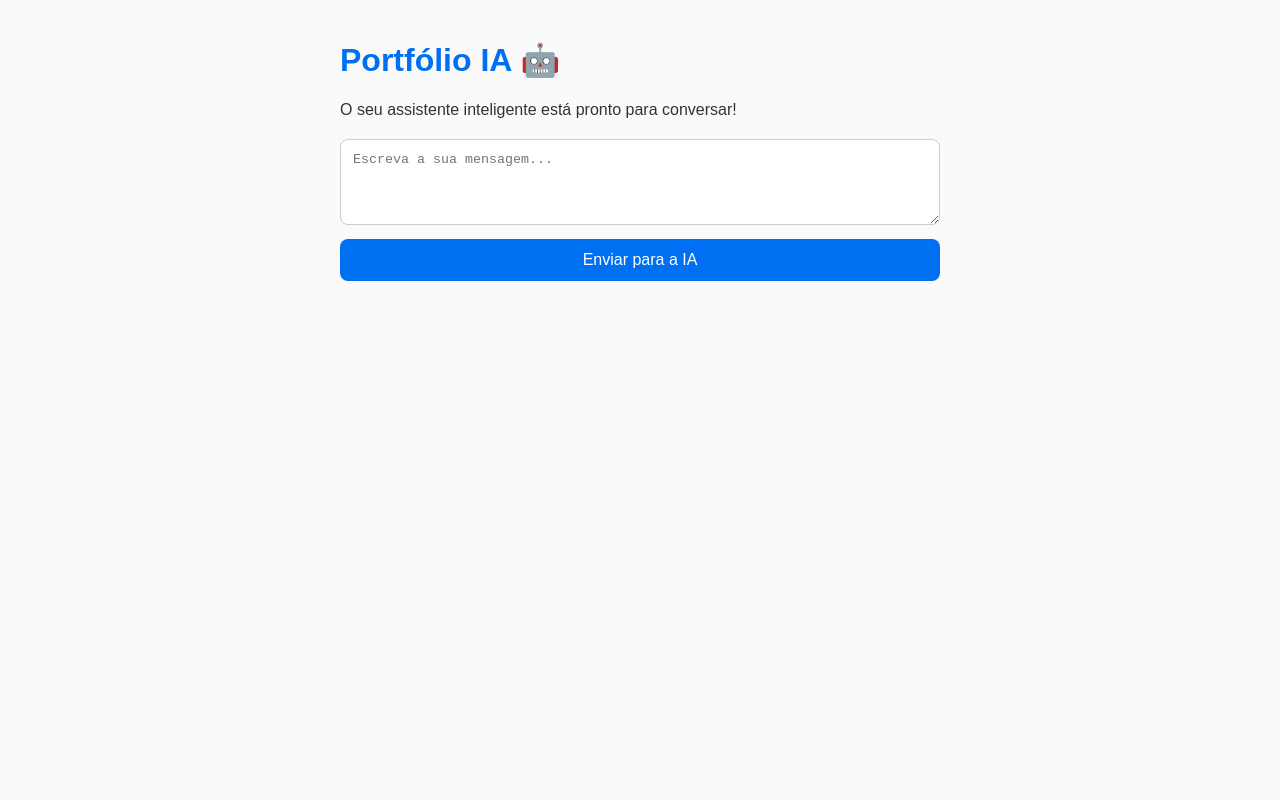
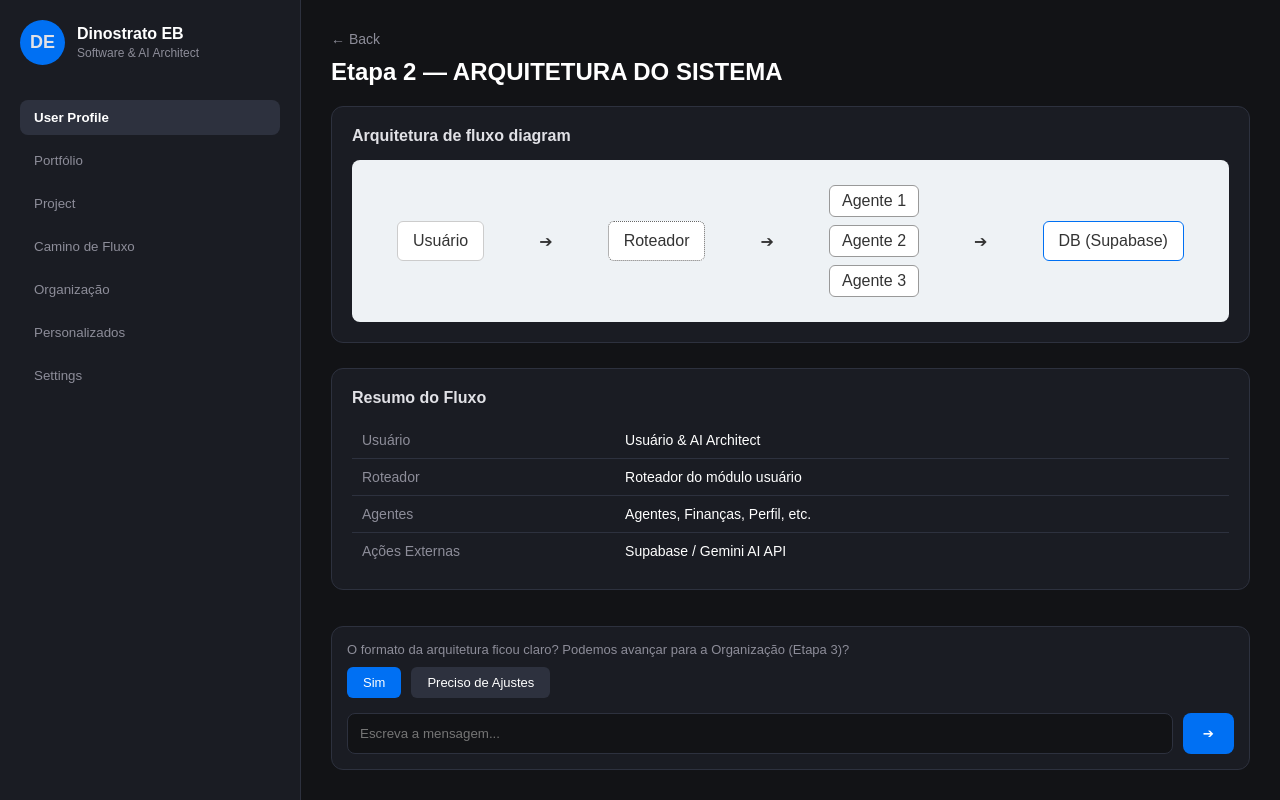
Before and after one commit to 95673/meu-portfolio-ia, a Next.js app: page / in a window 1280 px wide. Built offline with nearby package versions, Linux system fonts and the light colour scheme.

Commit message:
Enhance chat functionality and UI structure
Refactor message handling and UI layout for better user experience.

```diff
--- a/src/app/page.js
+++ b/src/app/page.js
@@ -2,83 +2,189 @@
 import { useState } from 'react';
 
 export default function Home() {
+  const [activeTab, setActiveTab] = useState('User Profile');
+  const [messages, setMessages] = useState([]);
   const [input, setInput] = useState('');
-  const [response, setResponse] = useState('');
   const [loading, setLoading] = useState(false);
 
-  const handleSend = async () => {
-    if (!input.trim()) return;
+  const handleSend = async (textToSend) => {
+    const query = textToSend || input;
+    if (!query.trim()) return;
+
+    const userMsg = { sender: 'user', text: query };
+    setMessages((prev) => [...prev, userMsg]);
+    if (!textToSend) setInput('');
     setLoading(true);
-    setResponse('A pensar...');
 
     try {
       const res = await fetch('/api/chat', {
         method: 'POST',
         headers: { 'Content-Type': 'application/json' },
-        body: JSON.stringify({ message: input })
+        body: JSON.stringify({ message: query })
       });
 
       const data = await res.json();
-      setResponse(data.text || data.error || 'Sem resposta.');
+      const aiMsg = { sender: 'ai', text: data.text || data.error || 'Sem resposta.' };
+      setMessages((prev) => [...prev, aiMsg]);
     } catch (err) {
-      setResponse('Erro ao ligar ao servidor.');
+      setMessages((prev) => [...prev, { sender: 'ai', text: 'Erro ao ligar ao servidor.' }]);
     } finally {
       setLoading(false);
     }
   };
 
   return (
-    <main style={{ padding: '20px', maxWidth: '600px', margin: '0 auto' }}>
-      <h1 style={{ color: '#0070f3' }}>Portfólio IA 🤖</h1>
-      <p>O seu assistente inteligente está pronto para conversar!</p>
+    <div style={{ display: 'flex', minHeight: '100vh', backgroundColor: '#121316', color: '#e1e1e6', fontFamily: 'sans-serif' }}>
 
-      <div style={{ marginTop: '20px' }}>
-        <textarea
-          rows="4"
+      {/* Sidebar Lateral */}
+      <aside style={{ width: '260px', backgroundColor: '#1a1c23', padding: '20px', borderRight: '1px solid #2d313e', display: 'flex', flexDirection: 'column', gap: '20px' }}>
+        <div style={{ display: 'flex', alignItems: 'center', gap: '12px' }}>
+          <div style={{ width: '45px', height: '45px', borderRadius: '50%', backgroundColor: '#0070f3', display: 'flex', alignItems: 'center', justifyContent: 'center', fontWeight: 'bold', fontSize: '18px' }}>
+            DE
+          </div>
+          <div>
+            <h3 style={{ margin: 0, fontSize: '16px', color: '#fff' }}>Dinostrato EB</h3>
+            <span style={{ fontSize: '12px', color: '#8d8d99' }}>Software & AI Architect</span>
+          </div>
+        </div>
+
+        <nav style={{ display: 'flex', flexDirection: 'column', gap: '8px', marginTop: '15px' }}>
+          {['User Profile', 'Portfólio', 'Project', 'Camino de Fluxo', 'Organização', 'Personalizados', 'Settings'].map((item) => (
+            <button
+              key={item}
+              onClick={() => setActiveTab(item)}
               style={{
-            width: '100%',
-            padding: '12px',
+                textAlign: 'left',
+                padding: '10px 14px',
                 borderRadius: '8px',
-            border: '1px solid #ccc',
-            boxSizing: 'border-box'
-          }}
-          placeholder="Escreva a sua mensagem..."
-          value={input}
-          onChange={(e) => setInput(e.target.value)}
-        />
-        <button
-          onClick={handleSend}
-          disabled={loading}
-          style={{
-            marginTop: '10px',
-            width: '100%',
-            padding: '12px',
-            backgroundColor: '#0070f3',
-            color: '#fff',
                 border: 'none',
-            borderRadius: '8px',
-            fontSize: '16px',
-            cursor: 'pointer'
+                backgroundColor: activeTab === item ? '#2d313e' : 'transparent',
+                color: activeTab === item ? '#fff' : '#8d8d99',
+                cursor: 'pointer',
+                fontWeight: activeTab === item ? '600' : 'normal'
               }}
             >
-          {loading ? 'A enviar...' : 'Enviar para a IA'}
+              {item}
+            </button>
+          ))}
+        </nav>
+      </aside>
+
+      {/* Área Principal de Conteúdo */}
+      <main style={{ flex: 1, padding: '30px', overflowY: 'auto', display: 'flex', flexDirection: 'column', justifyContent: 'space-between' }}>
+        <div>
+          <span style={{ fontSize: '14px', color: '#8d8d99' }}>← Back</span>
+          <h1 style={{ fontSize: '24px', margin: '10px 0 20px 0', color: '#fff' }}>
+            Etapa 2 — ARQUITETURA DO SISTEMA
+          </h1>
+
+          {/* Diagrama da Arquitetura */}
+          <div style={{ backgroundColor: '#1a1c23', padding: '20px', borderRadius: '12px', border: '1px solid #2d313e', marginBottom: '25px' }}>
+            <h3 style={{ margin: '0 0 15px 0', fontSize: '16px', color: '#e1e1e6' }}>Arquitetura de fluxo diagram</h3>
+            <div style={{ backgroundColor: '#eef2f5', padding: '25px', borderRadius: '8px', textAlign: 'center', color: '#333' }}>
+              <div style={{ display: 'flex', justifyContent: 'space-around', alignItems: 'center', flexWrap: 'wrap', gap: '15px' }}>
+                <div style={{ border: '1px solid #ccc', padding: '10px 15px', borderRadius: '6px', background: '#fff' }}>Usuário</div>
+                <span>➔</span>
+                <div style={{ border: '1px dotted #666', padding: '10px 15px', borderRadius: '6px', background: '#fff' }}>Roteador</div>
+                <span>➔</span>
+                <div style={{ display: 'flex', flexDirection: 'column', gap: '8px' }}>
+                  <div style={{ border: '1px solid #999', padding: '6px 12px', borderRadius: '6px', background: '#fff' }}>Agente 1</div>
+                  <div style={{ border: '1px solid #999', padding: '6px 12px', borderRadius: '6px', background: '#fff' }}>Agente 2</div>
+                  <div style={{ border: '1px solid #999', padding: '6px 12px', borderRadius: '6px', background: '#fff' }}>Agente 3</div>
+                </div>
+                <span>➔</span>
+                <div style={{ border: '1px solid #0070f3', padding: '10px 15px', borderRadius: '6px', background: '#fff' }}>DB (Supabase)</div>
+              </div>
+            </div>
+          </div>
+
+          {/* Resumo do Fluxo */}
+          <div style={{ backgroundColor: '#1a1c23', padding: '20px', borderRadius: '12px', border: '1px solid #2d313e', marginBottom: '25px' }}>
+            <h3 style={{ margin: '0 0 15px 0', fontSize: '16px', color: '#e1e1e6' }}>Resumo do Fluxo</h3>
+            <table style={{ width: '100%', borderCollapse: 'collapse', textAlign: 'left', fontSize: '14px' }}>
+              <tbody>
+                <tr style={{ borderBottom: '1px solid #2d313e' }}>
+                  <td style={{ padding: '10px', color: '#8d8d99', width: '30%' }}>Usuário</td>
+                  <td style={{ padding: '10px', color: '#fff' }}>Usuário & AI Architect</td>
+                </tr>
+                <tr style={{ borderBottom: '1px solid #2d313e' }}>
+                  <td style={{ padding: '10px', color: '#8d8d99' }}>Roteador</td>
+                  <td style={{ padding: '10px', color: '#fff' }}>Roteador do módulo usuário</td>
+                </tr>
+                <tr style={{ borderBottom: '1px solid #2d313e' }}>
+                  <td style={{ padding: '10px', color: '#8d8d99' }}>Agentes</td>
+                  <td style={{ padding: '10px', color: '#fff' }}>Agentes, Finanças, Perfil, etc.</td>
+                </tr>
+                <tr>
+                  <td style={{ padding: '10px', color: '#8d8d99' }}>Ações Externas</td>
+                  <td style={{ padding: '10px', color: '#fff' }}>Supabase / Gemini AI API</td>
+                </tr>
+              </tbody>
+            </table>
+          </div>
+
+          {/* Histórico de Chat */}
+          {messages.length > 0 && (
+            <div style={{ marginBottom: '20px', display: 'flex', flexDirection: 'column', gap: '10px' }}>
+              {messages.map((msg, idx) => (
+                <div
+                  key={idx}
+                  style={{
+                    alignSelf: msg.sender === 'user' ? 'flex-end' : 'flex-start',
+                    backgroundColor: msg.sender === 'user' ? '#0070f3' : '#2d313e',
+                    color: '#fff',
+                    padding: '12px 16px',
+                    borderRadius: '12px',
+                    maxWidth: '80%'
+                  }}
+                >
+                  {msg.text}
+                </div>
+              ))}
+            </div>
+          )}
+        </div>
+
+        {/* Caixas de Interação do Fundo */}
+        <div style={{ backgroundColor: '#1a1c23', padding: '15px', borderRadius: '12px', border: '1px solid #2d313e' }}>
+          <p style={{ margin: '0 0 10px 0', fontSize: '13px', color: '#8d8d99' }}>
+            O formato da arquitetura ficou claro? Podemos avançar para a Organização (Etapa 3)?
+          </p>
+          <div style={{ display: 'flex', gap: '10px', marginBottom: '15px' }}>
+            <button
+              onClick={() => handleSend('Sim, ficou claro! Podemos avançar.')}
+              style={{ padding: '8px 16px', backgroundColor: '#0070f3', color: '#fff', border: 'none', borderRadius: '6px', cursor: 'pointer', fontSize: '13px' }}
+            >
+              Sim
+            </button>
+            <button
+              onClick={() => handleSend('Preciso de ajustes na arquitetura.')}
+              style={{ padding: '8px 16px', backgroundColor: '#2d313e', color: '#fff', border: 'none', borderRadius: '6px', cursor: 'pointer', fontSize: '13px' }}
+            >
+              Preciso de Ajustes
             </button>
           </div>
 
-      {response && (
-        <div
-          style={{
-            marginTop: '20px',
-            padding: '15px',
-            backgroundColor: '#fff',
-            borderRadius: '8px',
-            border: '1px solid #e0e0e0'
-          }}
+          <div style={{ display: 'flex', gap: '10px' }}>
+            <input
+              type="text"
+              value={input}
+              onChange={(e) => setInput(e.target.value)}
+              onKeyDown={(e) => e.key === 'Enter' && handleSend()}
+              placeholder="Escreva a mensagem..."
+              style={{ flex: 1, padding: '12px', borderRadius: '8px', backgroundColor: '#121316', border: '1px solid #2d313e', color: '#fff' }}
+            />
+            <button
+              onClick={() => handleSend()}
+              disabled={loading}
+              style={{ padding: '12px 20px', backgroundColor: '#0070f3', color: '#fff', border: 'none', borderRadius: '8px', cursor: 'pointer' }}
             >
-          <strong>Resposta:</strong>
-          <p style={{ whiteSpace: 'pre-wrap', marginTop: '8px' }}>{response}</p>
+              {loading ? '...' : '➔'}
+            </button>
           </div>
-      )}
+        </div>
+
       </main>
+    </div>
   );
             }
```
Lines whose indentation alone changed are shown as unchanged.
